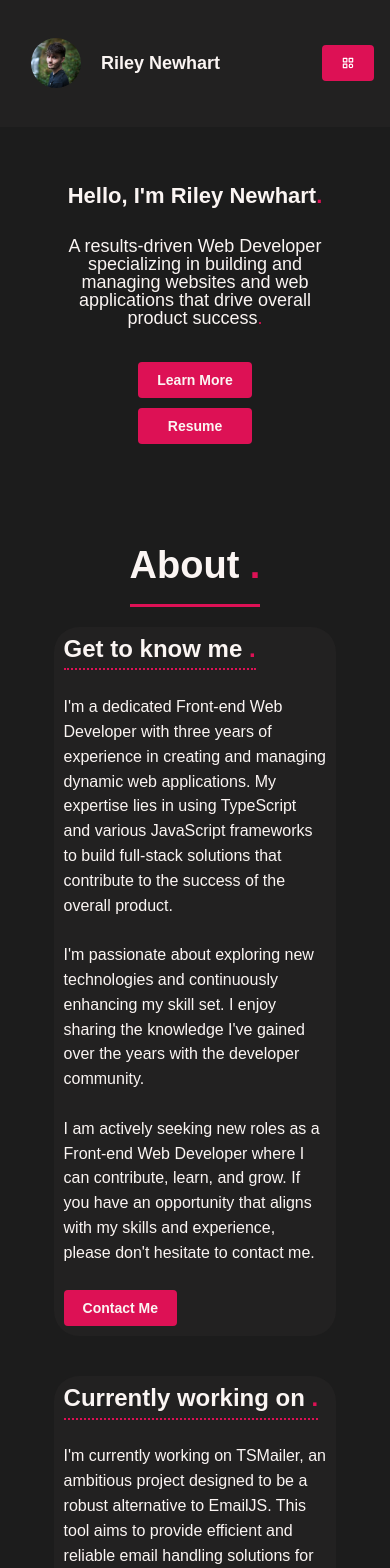
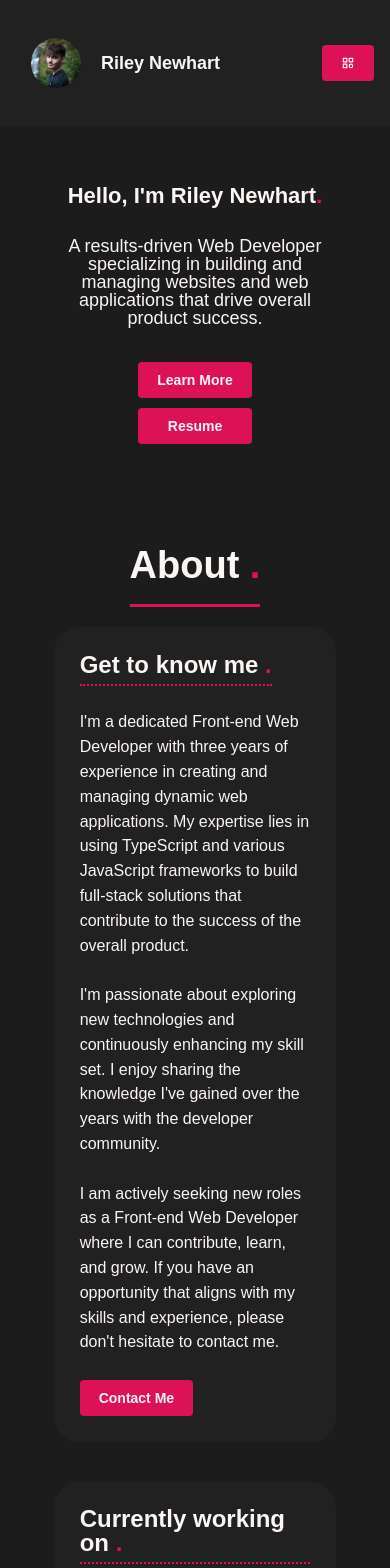
Before and after one commit to Rilaey/Riley-2024-Portfolio, a React (Vite) app: page / in a window 390 px wide. Shown: the top 1568 px of the page. Built offline with nearby package versions, Linux system fonts and the light colour scheme.

Commit message:
UI changes based off feedback.

```diff
--- a/src/components/FutureSelf/FutureSelf.tsx
+++ b/src/components/FutureSelf/FutureSelf.tsx
@@ -2,7 +2,7 @@ import { Container, Text } from "@mantine/core";
 import { useResponsiveDesign } from "../../hooks/useResponseDesign";
 
 const FutureSelf = () => {
-  const { isSmallTablet } = useResponsiveDesign();
+  const { isSmallTablet, isMobile } = useResponsiveDesign();
 
   return (
     <Container
@@ -15,7 +15,7 @@ const FutureSelf = () => {
         margin: "20px",
         backgroundColor: "#222121",
         borderRadius: "25px",
-        padding: "3%"
+        padding: isMobile ? "8%" : "3%"
       }}
     >
       <Text
--- a/src/components/GetToKnowMe/GetToKnowMe.tsx
+++ b/src/components/GetToKnowMe/GetToKnowMe.tsx
@@ -6,7 +6,7 @@ interface GetToKnowMeProps {
 }
 
 const GetToKnowMe = ({ contactIntoView }: GetToKnowMeProps) => {
-  const { isSmallTablet } = useResponsiveDesign();
+  const { isMobile, isSmallTablet } = useResponsiveDesign();
 
   return (
     <Container
@@ -19,7 +19,7 @@ const GetToKnowMe = ({ contactIntoView }: GetToKnowMeProps) => {
         margin: "20px",
         backgroundColor: "#222121",
         borderRadius: "25px",
-        padding: "3%"
+        padding: isMobile ? "8%" : "3%"
       }}
     >
       <Text
--- a/src/components/Hero/Hero.tsx
+++ b/src/components/Hero/Hero.tsx
@@ -26,8 +26,7 @@ const Hero = ({ targetRef, aboutIntoView }: HeroProps) => {
       <br />
       <Text c="#FBF5F3" fw={500} size={isMobile ? "18px" : "22px"} m={5}>
         A results-driven Web Developer specializing in building and managing
-        websites and web applications that drive overall product success
-        <span style={{ color: "#DD1155" }}>.</span>
+        websites and web applications that drive overall product success.
       </Text>
       <br />
       <Box
--- a/src/components/Projects/Projects.module.css
+++ b/src/components/Projects/Projects.module.css
@@ -6,3 +6,8 @@
   align-items: center;
   margin: 5% 0;
 }
+
+.control[data-inactive] {
+  opacity: 0;
+  cursor: default;
+}
--- a/src/components/Projects/Projects.tsx
+++ b/src/components/Projects/Projects.tsx
@@ -34,9 +34,7 @@ const Projects = ({ targetRef }: ProjectProps) => {
         </Text>
       </Box>
       <Carousel
-        withIndicators
-        loop
-        height="100%"
+        classNames={styles}
         style={{
           width: isTablet ? "80%" : "70%",
           margin: "20px"
```
